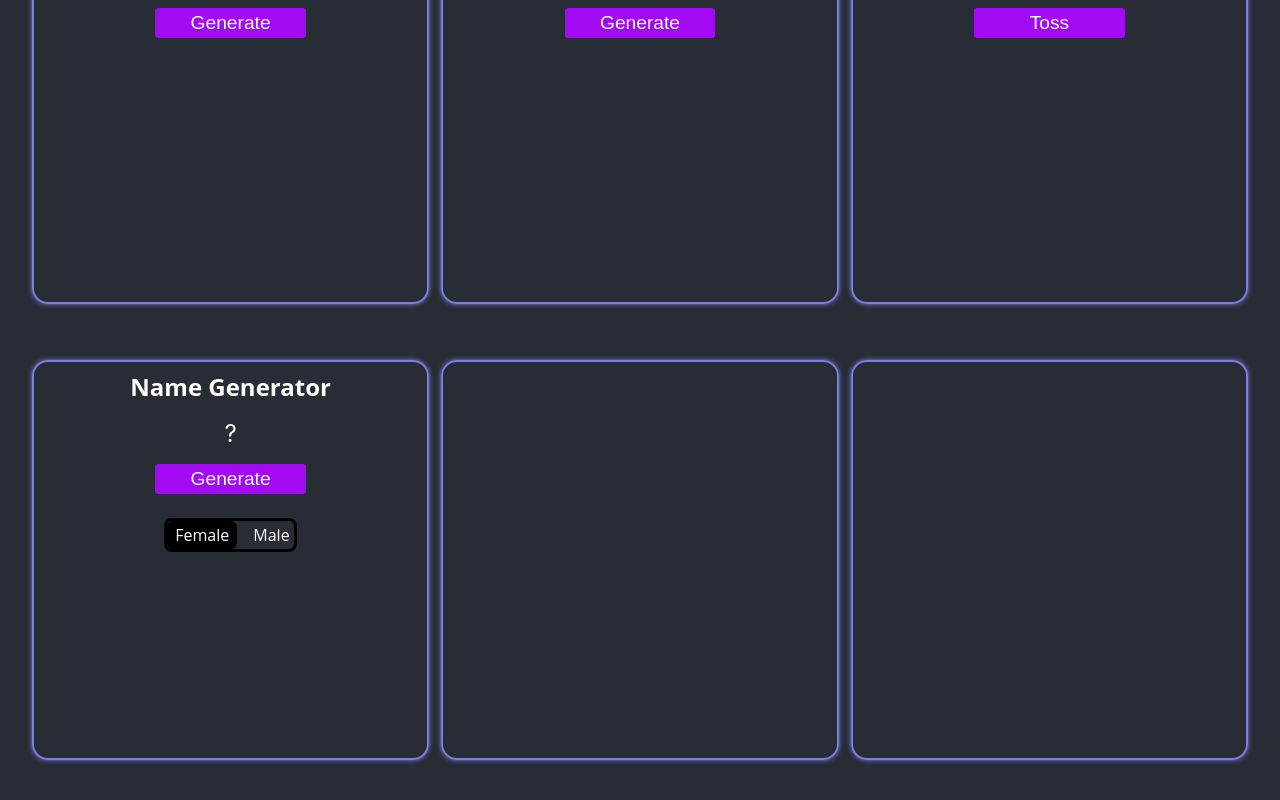
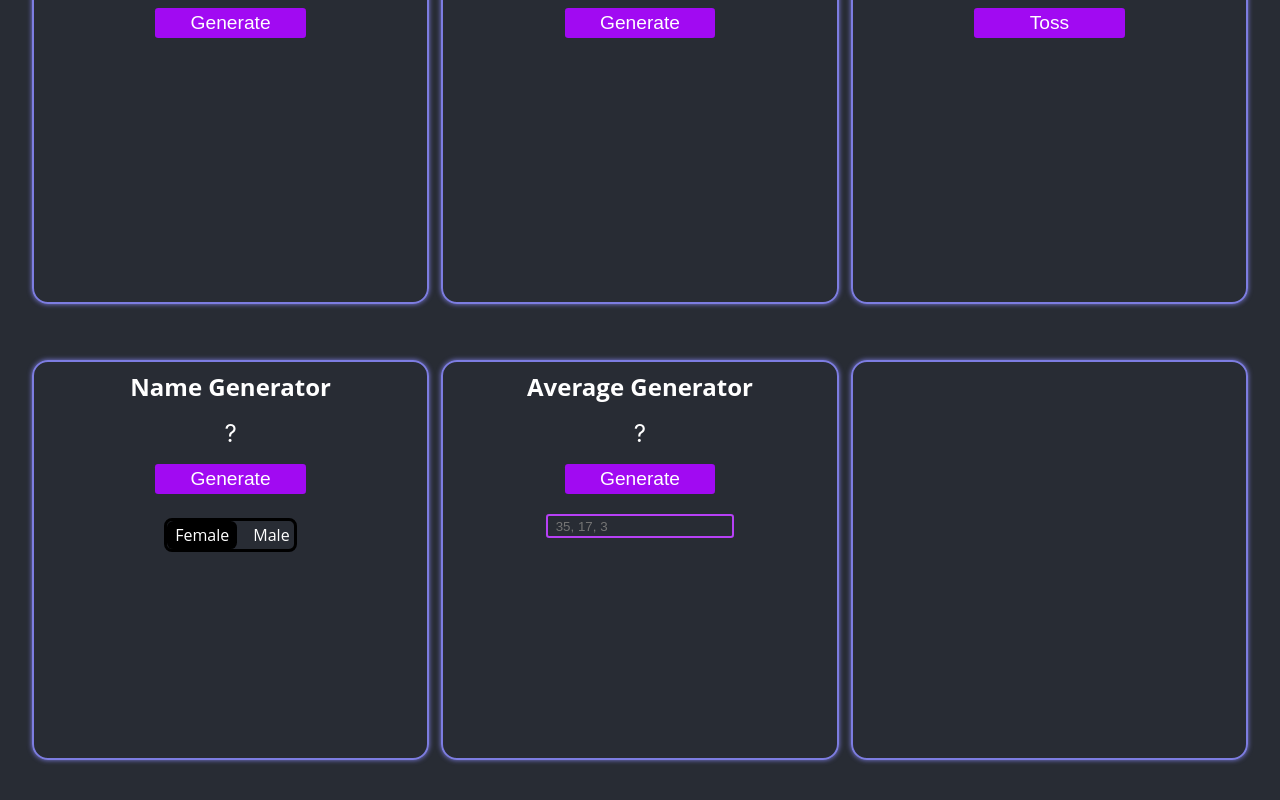
Before and after one commit to 0xRomRom/Random-Generators-V2, a React (Create React App) app in the folder random-generators-v2/: page / in a window 1280 px wide. Shown: the part 608-1408 px from the top of the page. Built offline with nearby package versions, Linux system fonts and the light colour scheme.

Commit message:
Added average generator

```diff
--- a/random-generators-v2/src/components/UI/AppContainer3.js
+++ b/random-generators-v2/src/components/UI/AppContainer3.js
@@ -1,6 +1,7 @@
 import cl from "./AppContainer3.module.css";
 import RandomModal from "./RandomModal.js";
 import NameGenerator from "../generators/NameGenerator";
+import AverageGenerator from "../generators/AverageGenerator";
 
 const AppContainer3 = () => {
   return (
@@ -9,7 +10,9 @@ const AppContainer3 = () => {
         <RandomModal>
           <NameGenerator />
         </RandomModal>
-        <RandomModal></RandomModal>
+        <RandomModal>
+          <AverageGenerator />
+        </RandomModal>
         <RandomModal></RandomModal>
       </div>
     </div>
--- /dev/null
+++ b/random-generators-v2/src/components/generators/AverageGenerator.js
@@ -0,0 +1,67 @@
+import cl from "./AverageGenerator.module.css";
+import React, { useState, useRef } from "react";
+import { FontAwesomeIcon } from "@fortawesome/react-fontawesome";
+import { faTrashCan } from "@fortawesome/free-solid-svg-icons";
+
+const AverageGenerator = () => {
+  const [logArray, setLogArray] = useState([]);
+  const [average, setAverage] = useState("");
+  const inputRef = useRef("");
+
+  const deleteListHandler = () => {
+    setLogArray([]);
+    inputRef.current.value = "";
+    setAverage("");
+  };
+
+  const generateAverage = () => {
+    const avgTxt = inputRef.current.value;
+    const avgArray = avgTxt.split(",");
+    let totalCount = 0;
+    avgArray.map((item) => {
+      console.log(+item);
+      return (totalCount += +item);
+    });
+    console.log(avgArray);
+    console.log(totalCount / avgArray.length);
+    setAverage((totalCount / avgArray.length).toFixed(7));
+    setLogArray((item) => [...item, totalCount / avgArray.length]);
+  };
+
+  return (
+    <div className={cl["inner-div"]}>
+      <h1 className={cl.header}>Average Generator</h1>
+      <span className={cl.output}>{average || "?"}</span>
+      <button className={cl.generate} onClick={generateAverage}>
+        Generate
+      </button>
+      <input
+        type="text"
+        className={cl.input}
+        placeholder={"35, 17, 3"}
+        ref={inputRef}
+      />
+      <div className={cl["log-box"]}>
+        <ul>
+          {logArray.map((numbers, i) => {
+            return (
+              <li key={Math.random()}>
+                {i + 1 + ": "}
+                {numbers}
+              </li>
+            );
+          })}
+        </ul>
+      </div>
+      {average && (
+        <FontAwesomeIcon
+          icon={faTrashCan}
+          className={cl["delete-list"]}
+          onClick={deleteListHandler}
+        />
+      )}
+    </div>
+  );
+};
+
+export default AverageGenerator;
--- /dev/null
+++ b/random-generators-v2/src/components/generators/AverageGenerator.module.css
@@ -0,0 +1,85 @@
+.inner-div {
+  position: relative;
+  width: 100%;
+  height: 100%;
+  display: flex;
+  flex-direction: column;
+}
+
+.header {
+  text-align: center;
+  font-family: "Open Sans";
+  font-size: 1.5rem;
+}
+
+.generate {
+  position: relative;
+  width: 40%;
+  left: 30%;
+  border: none;
+  outline: 0;
+  border-radius: 0.2rem;
+  font-size: 1.2rem;
+  background-color: rgb(161, 10, 242);
+  color: rgb(255, 255, 255);
+  padding: 0.25rem 0rem !important;
+  cursor: pointer;
+  transition: all 0.2s ease-in-out;
+}
+.generate:hover {
+  background-color: rgb(183, 64, 246);
+}
+
+.output {
+  position: relative;
+  text-align: center;
+  /* background-color: black; */
+  width: 100%;
+  padding: 1rem 0rem !important;
+  font-size: 1.5rem;
+}
+
+.log-box {
+  position: relative;
+  width: 50%;
+  left: 25%;
+  height: 7rem;
+  top: 6.5rem;
+  overflow: auto;
+  display: flex;
+  justify-content: center;
+  align-items: flex-start;
+  list-style-type: none;
+  /* background-color: black; */
+}
+
+.log-box li {
+  list-style-type: none;
+}
+
+.delete-list {
+  color: gray;
+  font-size: 1.75rem;
+  position: relative;
+  top: 7.1rem !important;
+}
+
+.delete-list:hover {
+  color: white;
+  cursor: pointer;
+}
+
+.input {
+  position: absolute;
+  width: 50%;
+  left: 25%;
+  height: 1.5rem;
+  top: 9rem;
+  border: none;
+  background-color: transparent;
+  border: 2px solid rgb(183, 64, 246);
+  border-radius: 0.2rem;
+  outline: 0;
+  color: white;
+  padding-left: 0.5rem !important;
+}
--- a/random-generators-v2/src/components/generators/CoinTossGenerator.js
+++ b/random-generators-v2/src/components/generators/CoinTossGenerator.js
@@ -27,14 +27,13 @@ const CoinTossGenerator = () => {
       if (item === "Tails") {
         tails += 1;
       }
+      return null;
     });
     const headsPercentage = (heads / tossedCount) * 100;
     const tailsPercentage = (tails / tossedCount) * 100;
-    console.log(Math.round(headsPercentage) + "%");
-    console.log(Math.round(tailsPercentage) + "%");
     setHeadPercent("Heads: " + Math.round(headsPercentage) + "%");
     setTailsPercent("Tails: " + Math.round(tailsPercentage) + "%");
-  }, [logArray]);
+  }, [logArray, tossedCount]);
 
   const flipHandler = () => {
     const odds = Math.random();
--- a/random-generators-v2/src/components/generators/WordGenerator.js
+++ b/random-generators-v2/src/components/generators/WordGenerator.js
@@ -30,7 +30,6 @@ const WordGenerator = () => {
 
     const resultWord =
       words[randomWord].charAt(0).toUpperCase() + words[randomWord].slice(1);
-    console.log(resultWord);
     setRandomWord(resultWord);
     setLogArray((word) => [...word, resultWord]);
   };
```
